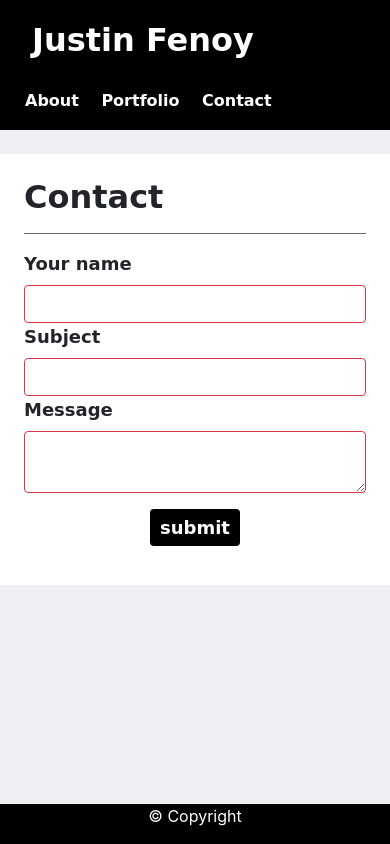
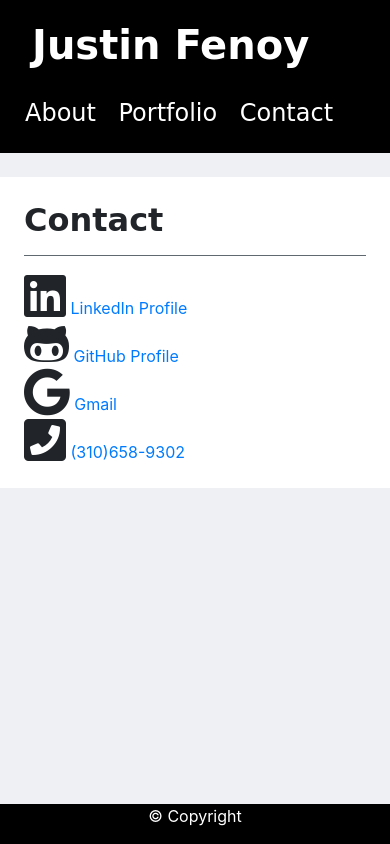
Before and after one commit to JSTN83/Updated-Portfolio, a plain HTML site: page contact.html in a window 390 px wide. Drawn offline with nearby package versions, Linux system fonts and the light colour scheme; a web font is replaced by a local one.

Commit message:
updated conact.html with icons and working contact links. Also added phone number

```diff
--- a/contact.html
+++ b/contact.html
@@ -11,6 +11,8 @@
   <meta name="viewport" content="width=device-width, initial-scale=1, shrink-to-fit=no">
   <link href="https://fonts.googleapis.com/css?family=Mansalva&display=swap" rel="stylesheet">
   <link rel="stylesheet" type="text/css" href="style.css">
+  <link rel="stylesheet" href="https://use.fontawesome.com/releases/v5.8.1/css/all.css"
+    integrity="sha384-50oBUHEmvpQ+1lW4y57PTFmhCaXp0ML5d60M1M7uH2+nqUivzIebhndOJK28anvf" crossorigin="anonymous" />
 </head>
 
 <body>
@@ -18,17 +20,17 @@
     <nav class=" nav navbar navbar-expand-lg navbar-light">
       <div class="navbar-brand navbar-collapse">
         <nav class="navbar">
-          <strong id="styledFont" class="h2 font-weight-bold text-white font-">Justin
-            Fenoy</strong>
+          <p id="styledFont" class="h1 font-weight-bold text-white font-">Justin
+            Fenoy</p>
         </nav>
       </div>
       <div>
         <a id="styledFont" class="btn btn-outline-medium p-2 bd-highlight font-weight-bold text-white"
-          href="index.html">About</a>
+          href="index.html"><h4>About</h4></a>
         <a id="styledFont" class="btn btn-outline-medium p-2 bd-highlight font-weight-bold text-white"
-          href="portfolio.html">Portfolio</a>
+          href="portfolio.html"><h4>Portfolio</h4></a>
         <a id="styledFont" class="btn btn-outline-medium p-2 bd-highlight font-weight-bold text-white"
-          href="contact.html">Contact</a>
+          href="contact.html"><h4>Contact</h4></a>
       </div>
     </nav>
   </div>
@@ -43,33 +45,39 @@
     <div>
       <div class="row">
         <div class="col-md-12">
-          <label id="styledFont" class="fontSize">Your name</label>
-          <input class="form-control border-danger">
+          <i class="fab fa-linkedin fa-3x"></i>
+          <a target = "_blank" href = "https://www.linkedin.com/in/justin-fenoy-324124195/">
+          LinkedIn Profile</a>
+        </div>
+      </div>
+      <div class="row">
+        <div class="col-md-6">
+          <i class="fab fa-github-alt fa-3x"></i>
+          <a target = "_blank" href = "https://github.com/JSTN83">GitHub Profile</a>
         </div>
       </div>
       <div class="row">
         <div class="col-md-12">
-          <div class="md-form mb-0">
-            <label id="styledFont" for="subject" class="fontSize">Subject</label>
-            <input class="form-control border-danger">
-          </div>
+          <i class="fab fa-google fa-3x"></i>
+          <a href = "mailto: JustinFenoy@gmail.com">Gmail</a>
         </div>
       </div>
       <div class="row">
-        <div class="col-md-12">
-          <div class="md-form">
-            <label id="styledFont" class="fontSize" for="message">Message</label>
-            <textarea type="text" id="message" name="message" rows="2"
-              class="form-control md-textarea border-danger"></textarea>
+          <div class="col-md-12">
+            <i class="fas fa-phone-square fa-3x"></i>
+            <a href = "" class = "disable">(310)658-9302</a>
           </div>
         </div>
-      </div>
-      <div class="mt-3 text-center text-md-left">
-        <a id="styledFont" class="fontSize text-white btn1">submit</a>
-      </div>
-    </div>
-  </div>
-  </div>
+
+
+
+      <!-- <div class="row">
+        <div class="col-md-12">
+          <i class="fas fa-phone-square fa-3x"></i>
+          <p class = "col text-primary"></p>
+        </div>
+      </div> -->
+
 </body>
 
 
```
